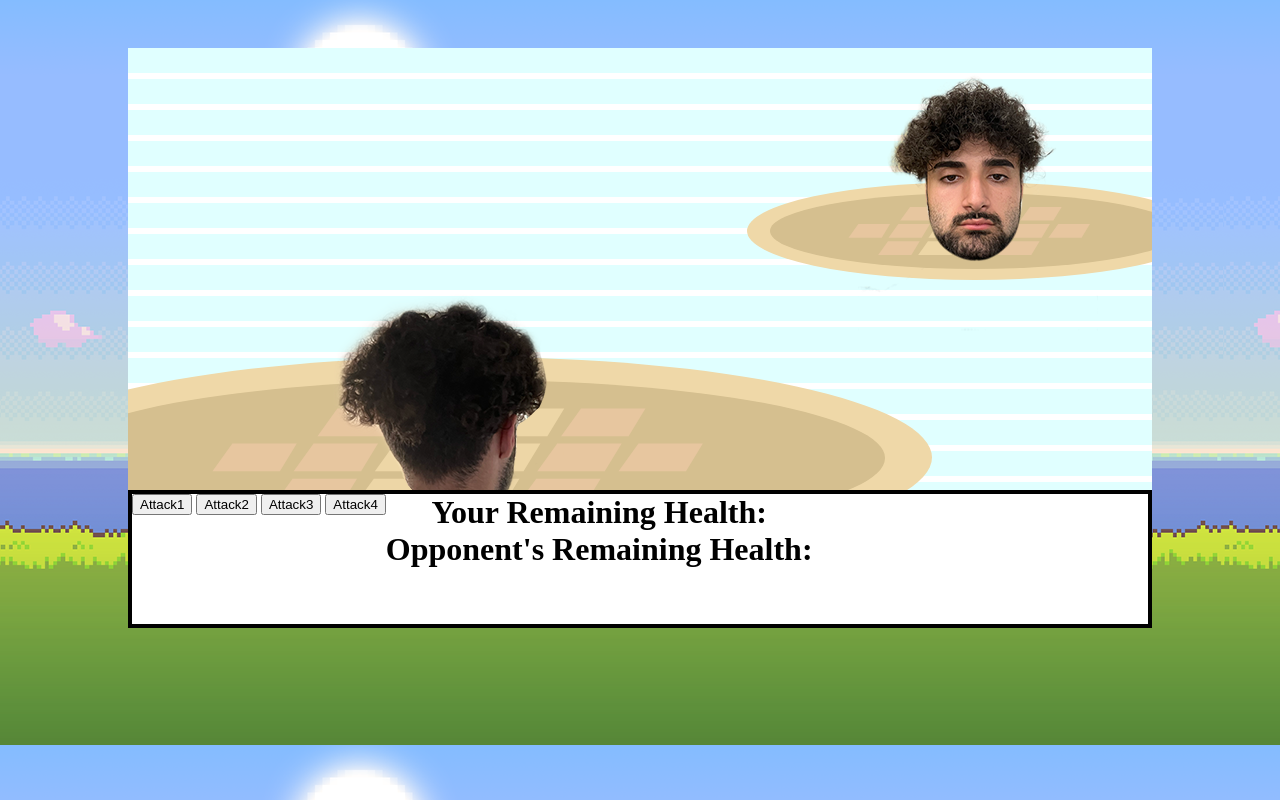
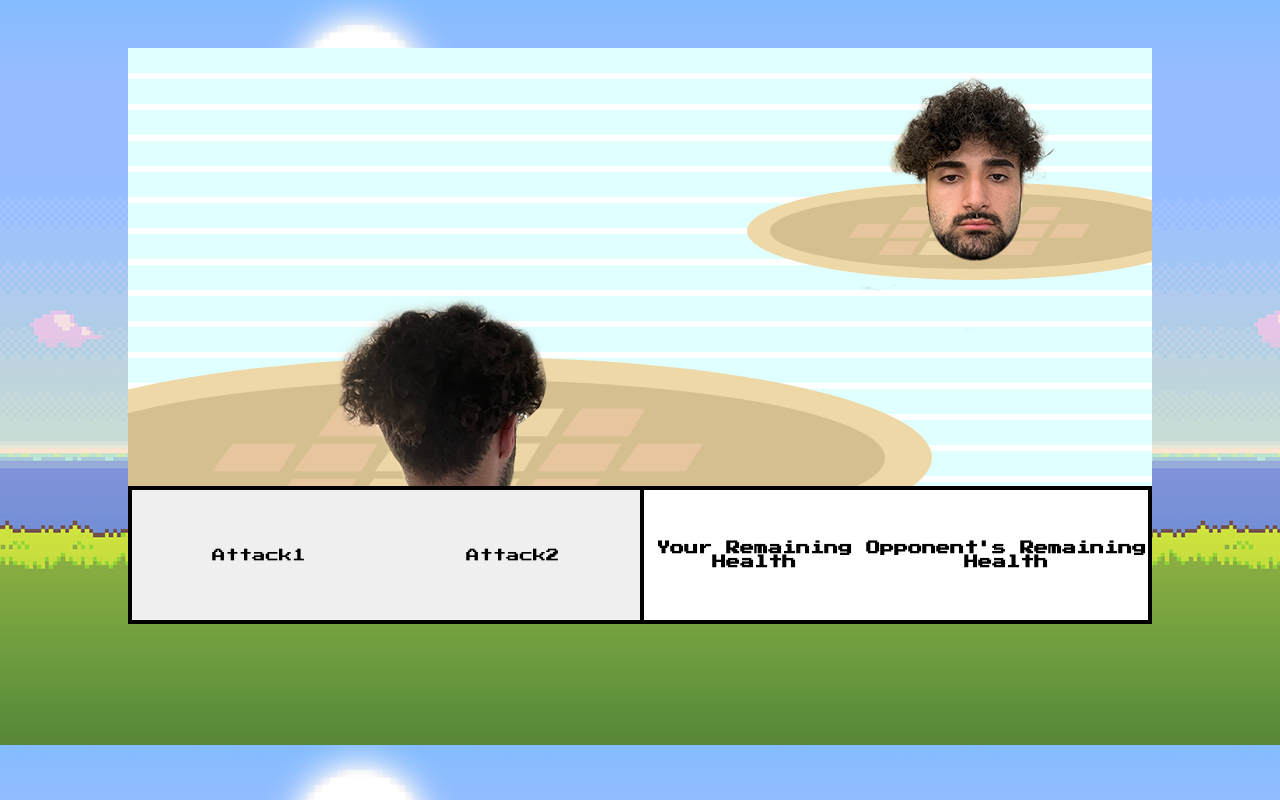
Before and after one commit to marianararoberts/pokematt, a plain HTML site: page index.html in a window 1280 px wide. Drawn offline with nearby package versions, Linux system fonts and the light colour scheme.

Commit message:
attack bar done

```diff
--- a/index.html
+++ b/index.html
@@ -3,6 +3,9 @@
 
 <head>
     <link rel="stylesheet" href="style.css">
+    <link rel="preconnect" href="https://fonts.googleapis.com">
+    <link rel="preconnect" href="https://fonts.gstatic.com" crossorigin>
+    <link href="https://fonts.googleapis.com/css2?family=Press+Start+2P&display=swap" rel="stylesheet">
 </head>
 
 <body>
@@ -19,15 +22,13 @@
             right: 0;
             border: 4px black solid;
             display: flex;">
-            <div>
+            <div style="width: 66.66%; display: grid; grid-template-columns: repeat(2, 1fr);">
                 <button>Attack1</button>
                 <button>Attack2</button>
-                <button>Attack3</button>
-                <button>Attack4</button>
             </div>
-            <div>
-                <h1>Your Remaining Health:</h1>
-                <h1>Opponent's Remaining Health:</h1>
+            <div style = "display: flex; align-items: center; justify-content: center; border-left: 4px black solid">
+                <h3>Your Remaining Health</h3>
+                <h3>Opponent's Remaining Health</h3>
             </div>
         </div>
     </div>
--- a/style.css
+++ b/style.css
@@ -1,9 +1,20 @@
+* {
+    font-family: 'Press Start 2P', cursive;
+}
 body {
     background-image: url("img/csimage.png");
     text-align: center;
 }
-h1 {
+h3 {
     margin: 0;
+    font-size: 14px;
+}
+button {
+    border:0;
+    cursor: pointer;
+}
+button:hover {
+    background-color: lightgrey;
 }
 canvas {
     margin-top: 40px;
```
